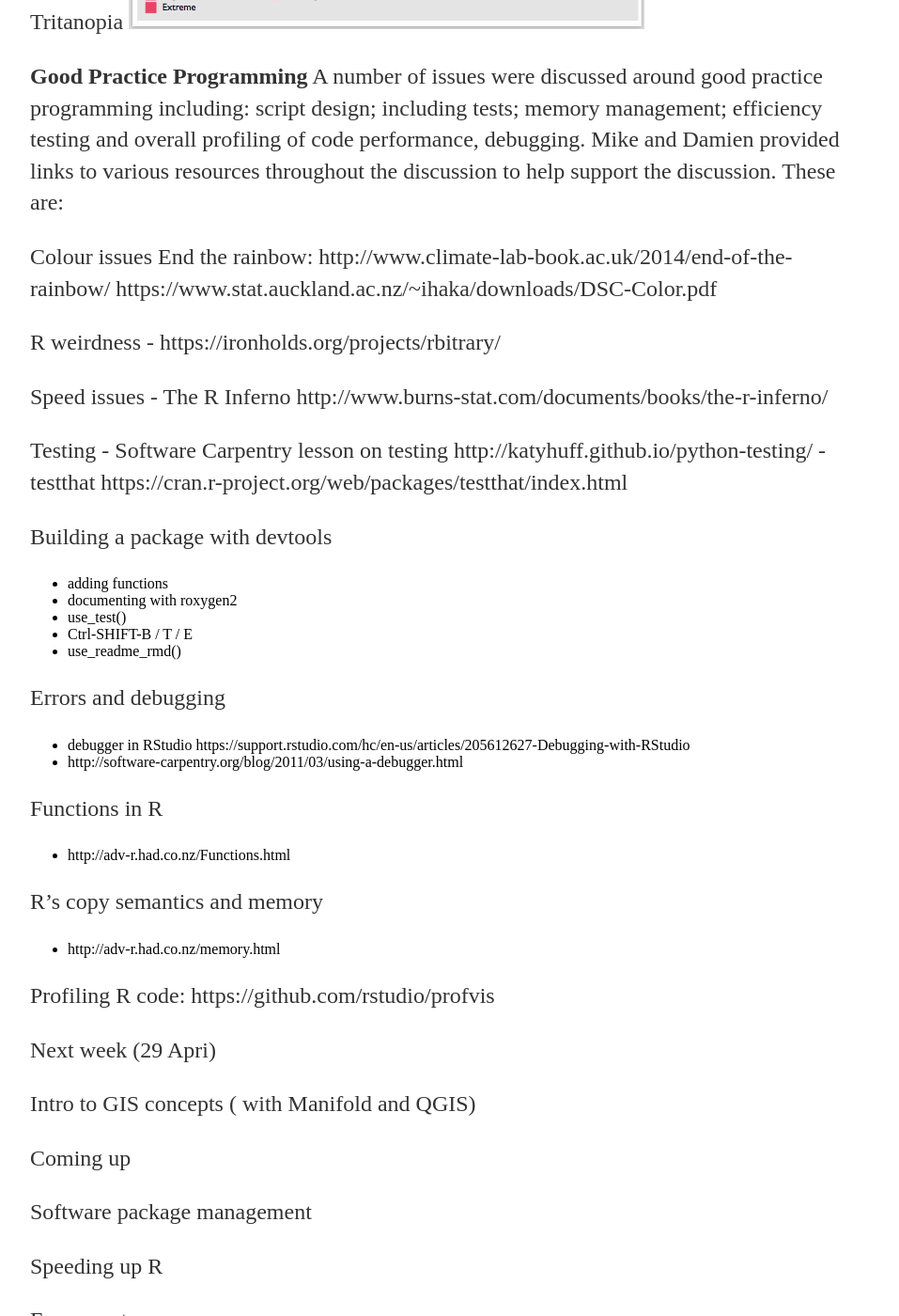
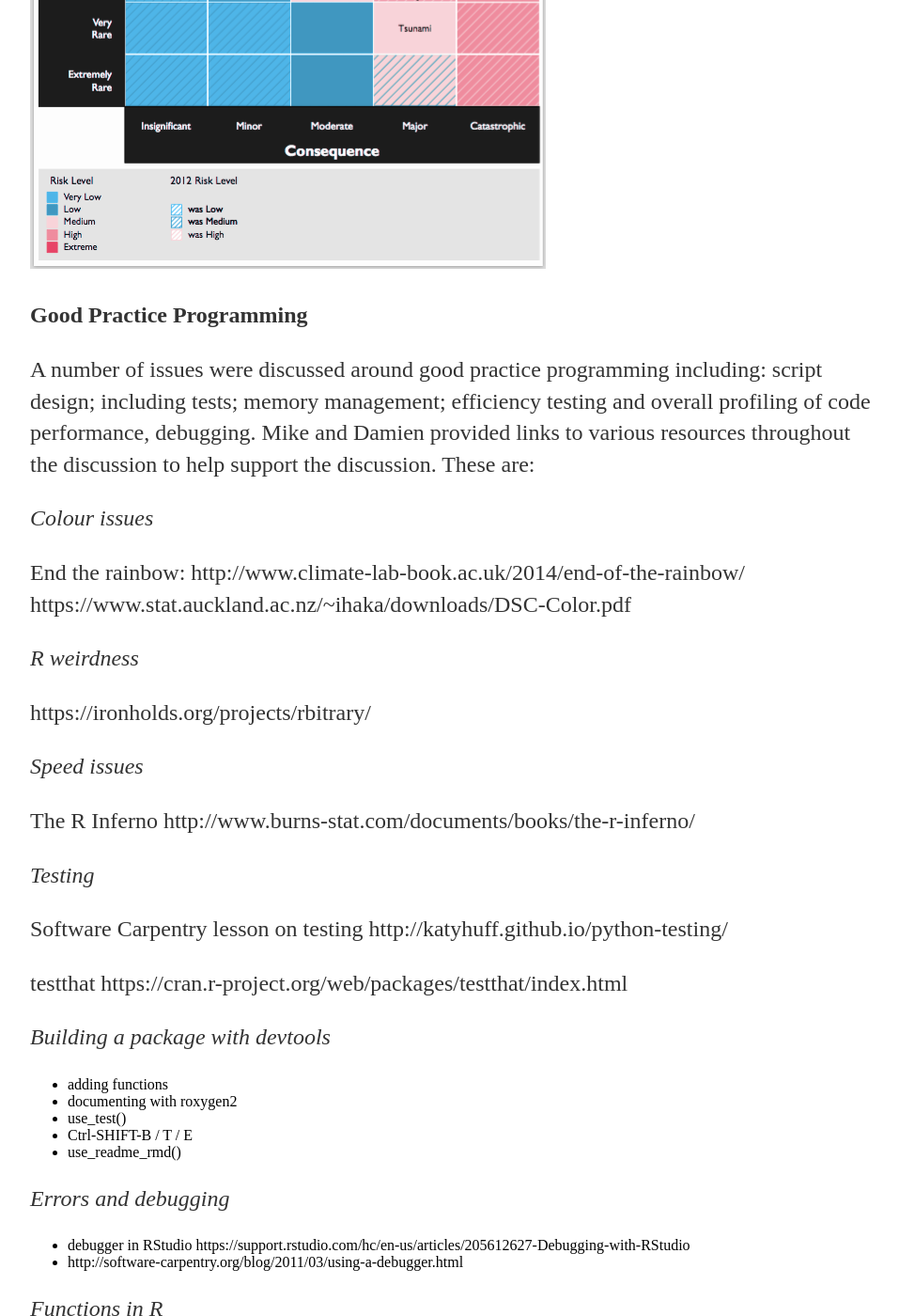
Before and after one commit to DataScienceHobart/DaSH, a Jekyll site: the page built from _posts/2016-04-22-General-Discussion.md, in a window 1280 px wide and 1400 px high, scrolled down 3286 px. Shown: the whole window at 94% size, without its empty margins (160-1117 px from the left). Built offline with Jekyll 4.4.1, drawn with Linux system fonts in a browser that asks for light colours; some of the changed text lies outside the part shown.

Commit message:
Editted layout

```diff
--- a/_posts/2016-04-22-General-Discussion.md
+++ b/_posts/2016-04-22-General-Discussion.md
@@ -13,6 +13,7 @@ Hi DaSHers,
 Today we had a wide ranging discussion which meandered around two main themes:  colour blind friendly figures; and good practice programming.
 
 **Colour blind friendly figure**
+
 Over the last few weeks, Tom has been investigating how to simplify making figures colourblind friendly. He brought a few simple solutions.  Although it is very easy to chose and set colour blind friendly colours/paletts, knowng how and where to find them is tricky depending on the platform/program you are in.  So here is a rainbow range:
 
 hexcode|normalname|designername
@@ -31,56 +32,74 @@ One of the biggest challenges was finding a way to check how an entire image loo
 Here are three different checks of the original image.
 
 Normal vision
+
 ![imageref](/figures/colourblindfriendly/TSNDRA_normal_vision_colours.png)
 
 Deuteranopia
+
 ![imageref](/figures/colourblindfriendly/TSNDRA_colorblind_test_1.png)
 
 Protanopia
+
 ![imageref](/figures/colourblindfriendly/TSNDRA_colorblind_test_2.png)
 
 Tritanopia
+
 ![imageref](/figures/colourblindfriendly/TSNDRA_colorblind_test_3.png)
 
 **Good Practice Programming**
+
 A number of issues were discussed around good practice programming including: script design; including tests; memory management; efficiency testing and overall profiling of code performance, debugging. Mike and Damien provided links to various resources throughout the discussion to help support the discussion.  These are:
 
-Colour issues
+*Colour issues*
+
    End the rainbow: http://www.climate-lab-book.ac.uk/2014/end-of-the-rainbow/
    https://www.stat.auckland.ac.nz/~ihaka/downloads/DSC-Color.pdf
 
-R weirdness - https://ironholds.org/projects/rbitrary/
+*R weirdness*
 
-Speed issues - The R Inferno http://www.burns-stat.com/documents/books/the-r-inferno/
+https://ironholds.org/projects/rbitrary/
 
-Testing - Software Carpentry lesson on testing  http://katyhuff.github.io/python-testing/
-        - testthat https://cran.r-project.org/web/packages/testthat/index.html
+*Speed issues*
 
-Building a package with devtools
+The R Inferno http://www.burns-stat.com/documents/books/the-r-inferno/
+
+*Testing*
+
+Software Carpentry lesson on testing  http://katyhuff.github.io/python-testing/
+
+testthat https://cran.r-project.org/web/packages/testthat/index.html
+
+*Building a package with devtools*
+
    - adding functions
    - documenting with roxygen2
    - use_test()
    - Ctrl-SHIFT-B / T / E
    - use_readme_rmd()
 
-Errors and debugging
+*Errors and debugging*
+
  - debugger in RStudio https://support.rstudio.com/hc/en-us/articles/205612627-Debugging-with-RStudio
  - http://software-carpentry.org/blog/2011/03/using-a-debugger.html
 
-Functions in R
+*Functions in R*
+
  - http://adv-r.had.co.nz/Functions.html
 
-R's copy semantics and memory
+*R's copy semantics and memory*
+
   - http://adv-r.had.co.nz/memory.html
 
-Profiling R code: https://github.com/rstudio/profvis
+*Profiling R code:*
 
+https://github.com/rstudio/profvis
 
-Next week (29 Apri)
+**Next week (29 Apri)**
 
 Intro to GIS concepts ( with Manifold and QGIS)
 
-Coming up
+*Coming up*
 
 Software package management
 
```
